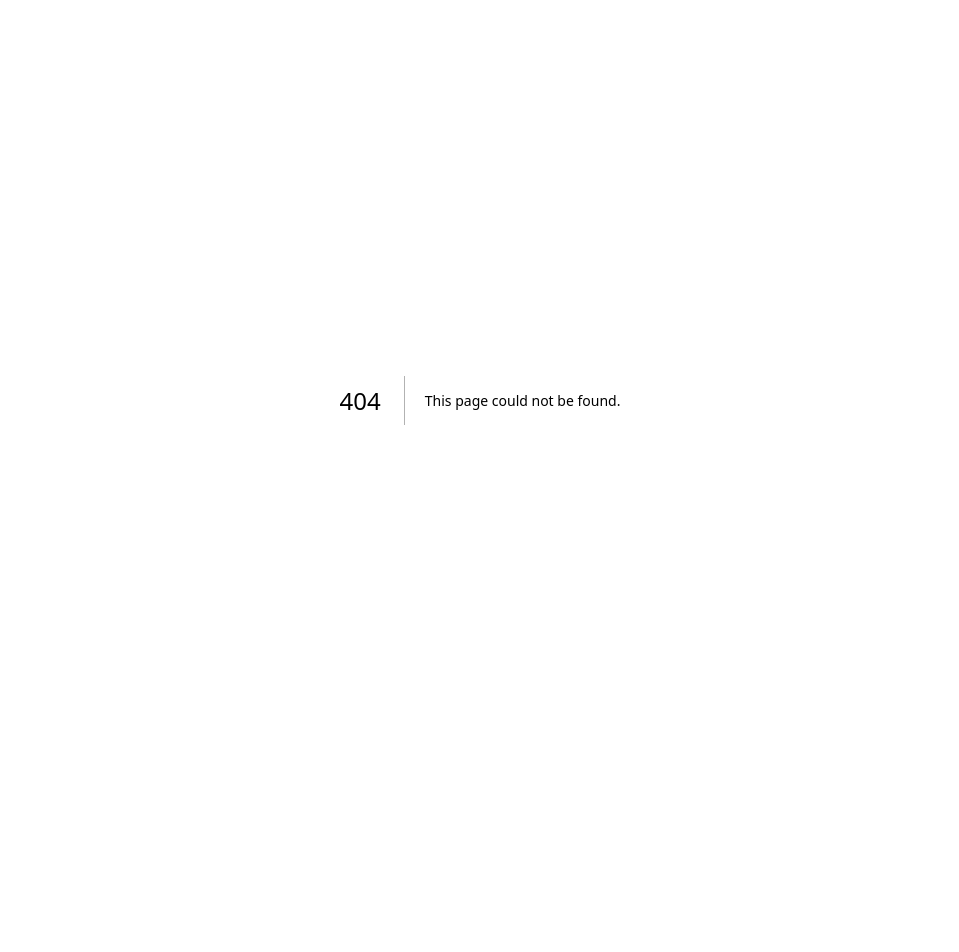
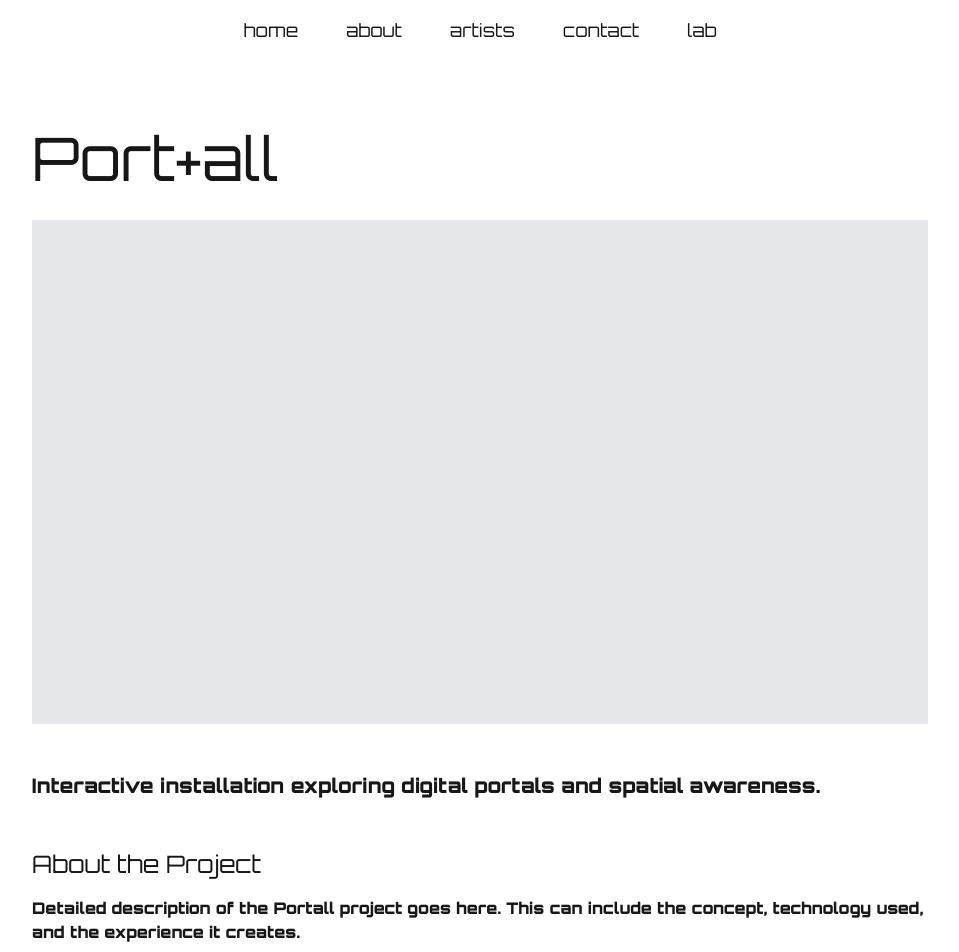
Before and after one commit to carlasushi/latex, a Next.js app: page /lab/portall in a window 1280 px wide. Before the commit this address had no page. Shown: the top 952 px of the page, without its empty margins (160-1119 px from the left). Before the commit the page ends 800 px from the top, so only its background shows below. Built offline with nearby package versions, Linux system fonts and the light colour scheme.

Commit message:
lab page

```diff
--- /dev/null
+++ b/app/components/Navigation.tsx
@@ -0,0 +1,65 @@
+"use client";
+
+import Link from "next/link";
+import { useState } from 'react';
+
+export default function Navigation() {
+  const [isMenuOpen, setIsMenuOpen] = useState(false);
+
+  return (
+    <nav className="fixed top-0 w-full bg-white/30 backdrop-blur-md z-50">
+      <div className="container mx-auto px-4">
+        {/* Mobile Menu Button */}
+        <div className="md:hidden flex justify-end py-4">
+          <button
+            onClick={() => setIsMenuOpen(!isMenuOpen)}
+            className="text-black p-2"
+          >
+            {isMenuOpen ? (
+              <svg className="w-6 h-6" fill="none" stroke="currentColor" viewBox="0 0 24 24">
+                <path strokeLinecap="round" strokeLinejoin="round" strokeWidth={2} d="M6 18L18 6M6 6l12 12" />
+              </svg>
+            ) : (
+              <svg className="w-6 h-6" fill="none" stroke="currentColor" viewBox="0 0 24 24">
+                <path strokeLinecap="round" strokeLinejoin="round" strokeWidth={2} d="M4 6h16M4 12h16M4 18h16" />
+              </svg>
+            )}
+          </button>
+        </div>
+
+        {/* Desktop Menu */}
+        <ul className={`
+          md:flex md:justify-center md:space-x-12 md:py-4
+          ${isMenuOpen ? 'block' : 'hidden'}
+          space-y-4 md:space-y-0 py-4
+        `}>
+          <li className="text-center">
+            <Link href="/" className="text-sm md:text-lg hover:underline font-light" onClick={() => setIsMenuOpen(false)}>
+              home
+            </Link>
+          </li>
+          <li className="text-center">
+            <Link href="/#about" className="text-sm md:text-lg hover:underline font-light" onClick={() => setIsMenuOpen(false)}>
+              about
+            </Link>
+          </li>
+          <li className="text-center">
+            <Link href="/#artists" className="text-sm md:text-lg hover:underline font-light" onClick={() => setIsMenuOpen(false)}>
+              artists
+            </Link>
+          </li>
+          <li className="text-center">
+            <Link href="/#contact" className="text-sm md:text-lg hover:underline font-light" onClick={() => setIsMenuOpen(false)}>
+              contact
+            </Link>
+          </li>
+          <li className="text-center">
+            <Link href="/lab" className="text-sm md:text-lg hover:underline font-light" onClick={() => setIsMenuOpen(false)}>
+              lab
+            </Link>
+          </li>
+        </ul>
+      </div>
+    </nav>
+  );
+}
--- /dev/null
+++ b/app/components/ProjectCard.tsx
@@ -0,0 +1,16 @@
+import Link from 'next/link';
+import { Project } from '../data/projects';
+
+export default function ProjectCard({ project }: { project: Project }) {
+  return (
+    <Link href={`/lab/${project.slug}`} className="block group">
+      <div className="space-y-4">
+        <div className="bg-gray-200 aspect-square overflow-hidden">
+          {/* Add image when available */}
+        </div>
+        <h2 className="text-xl font-light group-hover:underline">{project.title}</h2>
+        <p className="text-gray-600">{project.description}</p>
+      </div>
+    </Link>
+  );
+}
--- /dev/null
+++ b/app/data/projects.ts
@@ -0,0 +1,18 @@
+export interface Project {
+  id: string;
+  title: string;
+  description: string;
+  image: string;
+  slug: string;
+}
+
+export const projects: Project[] = [
+  {
+    id: '1',
+    title: 'Port+all',
+    description: 'Interactive installation exploring digital portals and spatial awareness.',
+    image: '/images/projects/portall-placeholder.jpg', // Add actual image path
+    slug: 'portall'
+  },
+  // More projects can be added here later
+];
--- a/app/globals.css
+++ b/app/globals.css
@@ -1,6 +1,24 @@
 @tailwind base;
 @tailwind components;
 @tailwind utilities;
+
+@layer components {
+  .page-title {
+    @apply text-4xl sm:text-6xl md:text-7xl lg:text-8xl xl:text-9xl text-white font-light;
+  }
+
+  .hero-section {
+    @apply relative h-screen;
+  }
+
+  .hero-video {
+    @apply absolute w-full h-full object-cover;
+  }
+
+  .hero-content {
+    @apply absolute inset-0 flex items-center justify-center;
+  }
+}
 
 :root {
   --background: #ffffff;
--- /dev/null
+++ b/app/lab/page.tsx
@@ -0,0 +1,48 @@
+import Navigation from '../components/Navigation';
+import ProjectCard from '../components/ProjectCard';
+import { projects } from '../data/projects';
+
+export default function Lab() {
+  return (
+    <main>
+      <Navigation />
+
+      {/* Hero Title */}
+      <div className="pt-32 pb-16 text-center">
+        <video
+          autoPlay
+          muted
+          loop
+          playsInline
+          className="w-full h-[40%] object-cover filter grayscale"
+        >
+          <source src="/video/lab.mp4" type="video/mp4" />
+        </video>
+        <h1 className="text-6xl font-light pt-6">LAB</h1>
+      </div>
+
+      <div className="container mx-auto px-4">
+        {/* About Section */}
+        <section id="about" className="space-y-8">
+          <div className="space-y-6 max-w-2xl text-lg leading-relaxed font-light font-mono">
+            <p>
+            LatexLAB fosters collaboration in re-imagining archiving, media dissemination, and materiality for the future. As an open invitation and ongoing project, it brings together artists, technologists, historians, and communities to engage in experimentation and innovation. Embracing the new possibilities offered by decentralized digital technology and advancements in craftsmanship, LatexLAB seeks to honor artistic traditions through a radical fusion of art and technology.
+            </p>
+          </div>
+        </section>
+      </div>
+
+      {/* Projects Section */}
+      <div className="container mx-auto px-4 py-24">
+        <div className="grid grid-cols-1 md:grid-cols-2 lg:grid-cols-3 gap-8">
+          {projects.map((project) => (
+            <ProjectCard key={project.id} project={project} />
+          ))}
+        </div>
+      </div>
+
+      {/* Bottom Spacing */}
+      <div className="h-24"></div>
+    </main>
+  );
+}
--- /dev/null
+++ b/app/lab/portall/page.tsx
@@ -0,0 +1,54 @@
+import Navigation from '../../components/Navigation';
+import { projects } from '../../data/projects';
+
+export default function Portall() {
+  const project = projects.find(p => p.slug === 'portall');
+
+  if (!project) return null;
+
+  return (
+    <main>
+      <Navigation />
+
+      {/* Project Content */}
+      <div className="container mx-auto px-4 pt-32">
+        {/* Project Header */}
+        <div className="max-w-4xl mx-auto">
+          <h1 className="text-6xl font-light mb-8">{project.title}</h1>
+
+          {/* Project Hero Image */}
+          <div className="bg-gray-200 aspect-video w-full mb-12">
+            {/* Add hero image when available */}
+          </div>
+
+          {/* Project Description */}
+          <div className="prose max-w-none">
+            <p className="text-xl mb-8">{project.description}</p>
+
+            {/* Add more content sections as needed */}
+            <section className="my-12">
+              <h2 className="text-2xl font-light mb-4">About the Project</h2>
+              <p>
+                Detailed description of the Portall project goes here. This can include
+                the concept, technology used, and the experience it creates.
+              </p>
+            </section>
+
+            <section className="my-12">
+              <h2 className="text-2xl font-light mb-4">Technical Details</h2>
+              <p>
+                Information about the technical implementation, tools, and technologies
+                used in creating Portall.
+              </p>
+            </section>
+
+            {/* Add more sections as needed */}
+          </div>
+        </div>
+      </div>
+
+      {/* Bottom Spacing */}
+      <div className="h-24"></div>
+    </main>
+  );
+}
--- a/app/page.tsx
+++ b/app/page.tsx
@@ -146,6 +146,11 @@ export default function Home() {
                 contact
               </Link>
             </li>
+            <li className="text-center">
+              <Link href="/lab" className="text-sm md:text-lg hover:underline font-light" onClick={() => setIsMenuOpen(false)}>
+                lab
+              </Link>
+            </li>
           </ul>
         </div>
       </nav>
```
Also changed, not shown: 1 other file (tests, documents, lock files or other folders).
